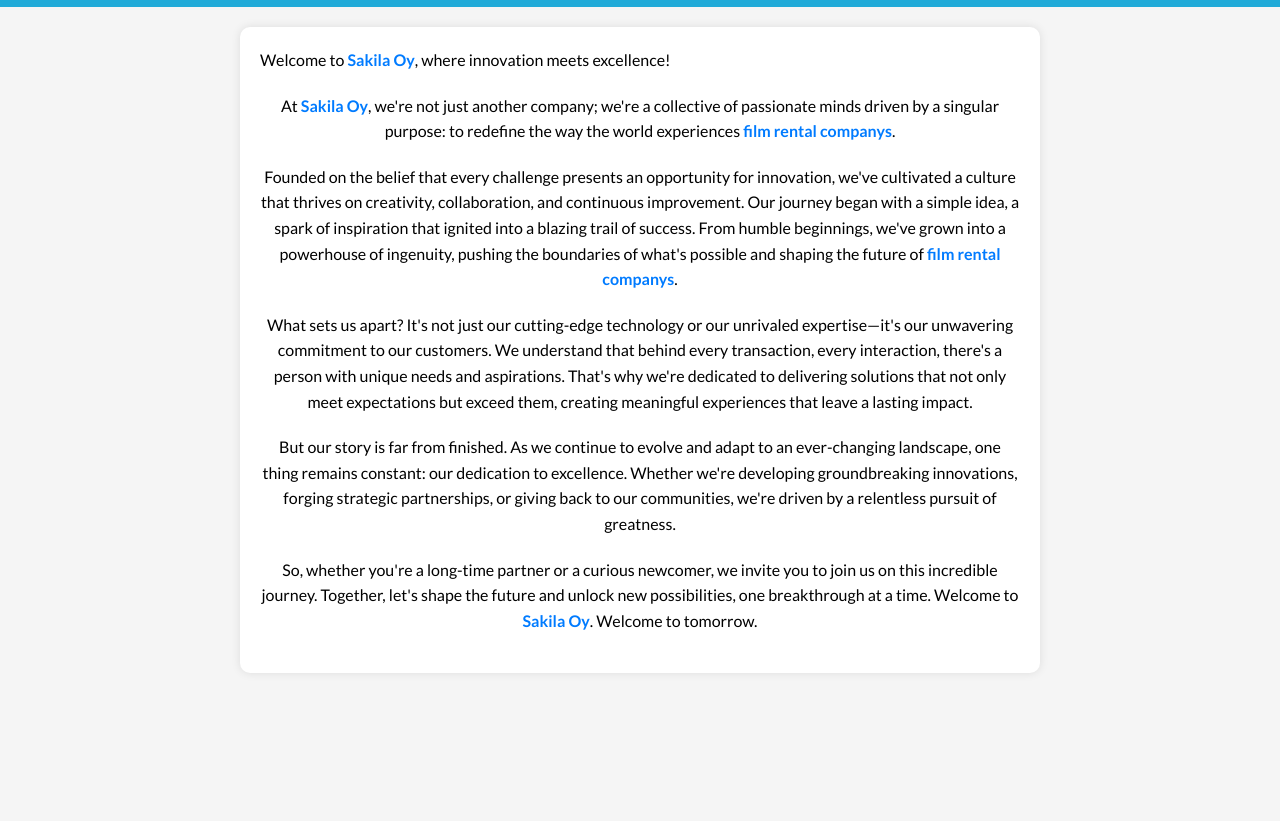
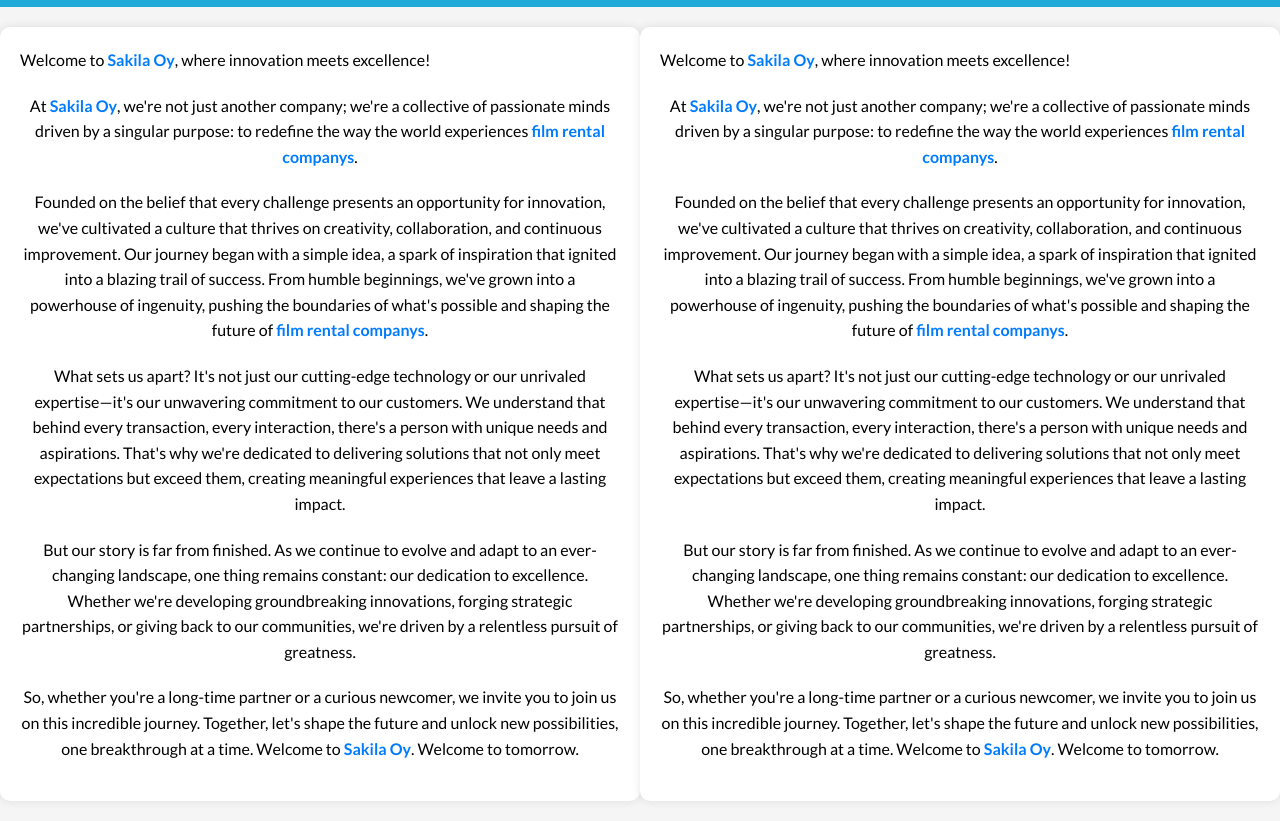
Before and after one commit to KWSSmeY/Sakila-Artur-ja-Sisu, a website: page sivupohjat/tietoa-meistä.ejs in a window 1280 px wide. Shown: the part 113-934 px from the top of the page. Before the commit the page ends 806 px from the top, so only its background shows below. Drawn offline with nearby package versions, Linux system fonts and the light colour scheme; files that its build step writes are made by us from their sources.

Commit message:
poistetty ylimääräinen container ja lisätty section jossa on kaksi boxia

```diff
--- a/sivupohjat/genret.ejs
+++ b/sivupohjat/genret.ejs
@@ -25,7 +25,7 @@
           <h2><%= movie.title %></h2>
           <p><%= movie.length %> min</p>
           <div class="description"><%= movie.description %></div>
-          <p class="price">hinta: <%= movie.rental_rate ? movie.rental_rate + ' €' : 'Hinta ei saatavilla' %></p>
+          <p class="price">Hinta: <%= movie.rental_rate ? movie.rental_rate + ' €' : 'Hinta ei saatavilla' %></p>
           <button class="lisaa-ostoskoriin" data-title="<%= movie.title %>" data-price="<%= movie.rental_rate %>"
             onclick="addToCart(this)">Lisää ostoskoriin</button>
         </div>
--- a/sivupohjat/tietoa-meistä.ejs
+++ b/sivupohjat/tietoa-meistä.ejs
@@ -24,6 +24,7 @@
     </style>
 </head>
 <body>
+    <section class="center">
         <div class="container">
             <p>Welcome to <span class="highlight">Sakila Oy</span>, where innovation meets excellence!</p>
             <p>At <span class="highlight">Sakila Oy</span>, we're not just another company; we're a collective of passionate minds driven by a singular purpose: to redefine the way the world experiences <span class="highlight">film rental companys</span>.</p>
@@ -32,5 +33,14 @@
             <p>But our story is far from finished. As we continue to evolve and adapt to an ever-changing landscape, one thing remains constant: our dedication to excellence. Whether we're developing groundbreaking innovations, forging strategic partnerships, or giving back to our communities, we're driven by a relentless pursuit of greatness.</p>
             <p>So, whether you're a long-time partner or a curious newcomer, we invite you to join us on this incredible journey. Together, let's shape the future and unlock new possibilities, one breakthrough at a time. Welcome to <span class="highlight">Sakila Oy</span>. Welcome to tomorrow.</p>
         </div>
+        <div class="container">
+            <p>Welcome to <span class="highlight">Sakila Oy</span>, where innovation meets excellence!</p>
+            <p>At <span class="highlight">Sakila Oy</span>, we're not just another company; we're a collective of passionate minds driven by a singular purpose: to redefine the way the world experiences <span class="highlight">film rental companys</span>.</p>
+            <p>Founded on the belief that every challenge presents an opportunity for innovation, we've cultivated a culture that thrives on creativity, collaboration, and continuous improvement. Our journey began with a simple idea, a spark of inspiration that ignited into a blazing trail of success. From humble beginnings, we've grown into a powerhouse of ingenuity, pushing the boundaries of what's possible and shaping the future of <span class="highlight">film rental companys</span>.</p>
+            <p>What sets us apart? It's not just our cutting-edge technology or our unrivaled expertise—it's our unwavering commitment to our customers. We understand that behind every transaction, every interaction, there's a person with unique needs and aspirations. That's why we're dedicated to delivering solutions that not only meet expectations but exceed them, creating meaningful experiences that leave a lasting impact.</p>
+            <p>But our story is far from finished. As we continue to evolve and adapt to an ever-changing landscape, one thing remains constant: our dedication to excellence. Whether we're developing groundbreaking innovations, forging strategic partnerships, or giving back to our communities, we're driven by a relentless pursuit of greatness.</p>
+            <p>So, whether you're a long-time partner or a curious newcomer, we invite you to join us on this incredible journey. Together, let's shape the future and unlock new possibilities, one breakthrough at a time. Welcome to <span class="highlight">Sakila Oy</span>. Welcome to tomorrow.</p>
+        </div>
+    </section>
 </body>
 </html>
--- a/styles/style.css
+++ b/styles/style.css
@@ -49,8 +49,6 @@
 p {
   font-family: "Lato", sans-serif;
 }
-
-
 
 #ala-laita {
   color: #ffffff;
@@ -210,7 +208,6 @@
   cursor: pointer;
   z-index: 999;
 }
-
 
 .lisaa-ostoskoriin{
   margin-top: 5%;
@@ -381,10 +378,6 @@
   text-align: center;
 }
 
-.container {
-  text-align: center;
-}
-
 .main-title {
   margin-bottom: 30px;
   font-family: 'Arial', sans-serif;
@@ -408,9 +401,14 @@
 }
 
 .container {
+  text-align: center;
   display: flex;
   flex-wrap: wrap;
   justify-content: space-between;
+}
+
+.center {
+  display: flex;
 }
 
 .sidebar {
```
Lines whose indentation alone changed are shown as unchanged.
